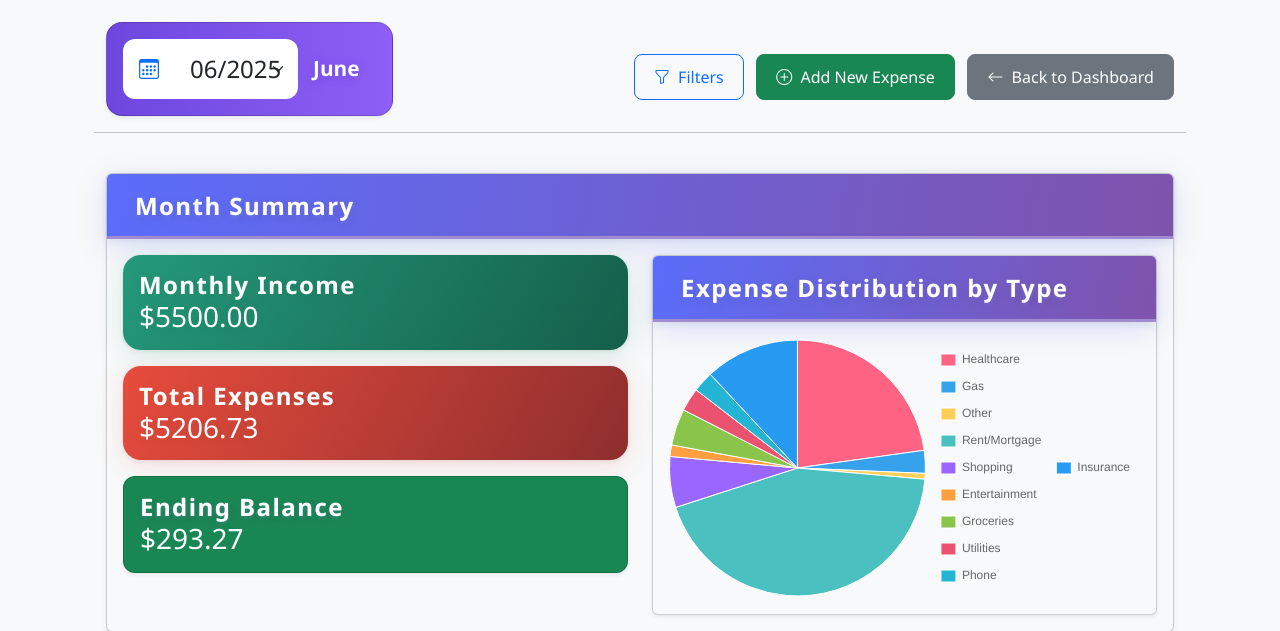
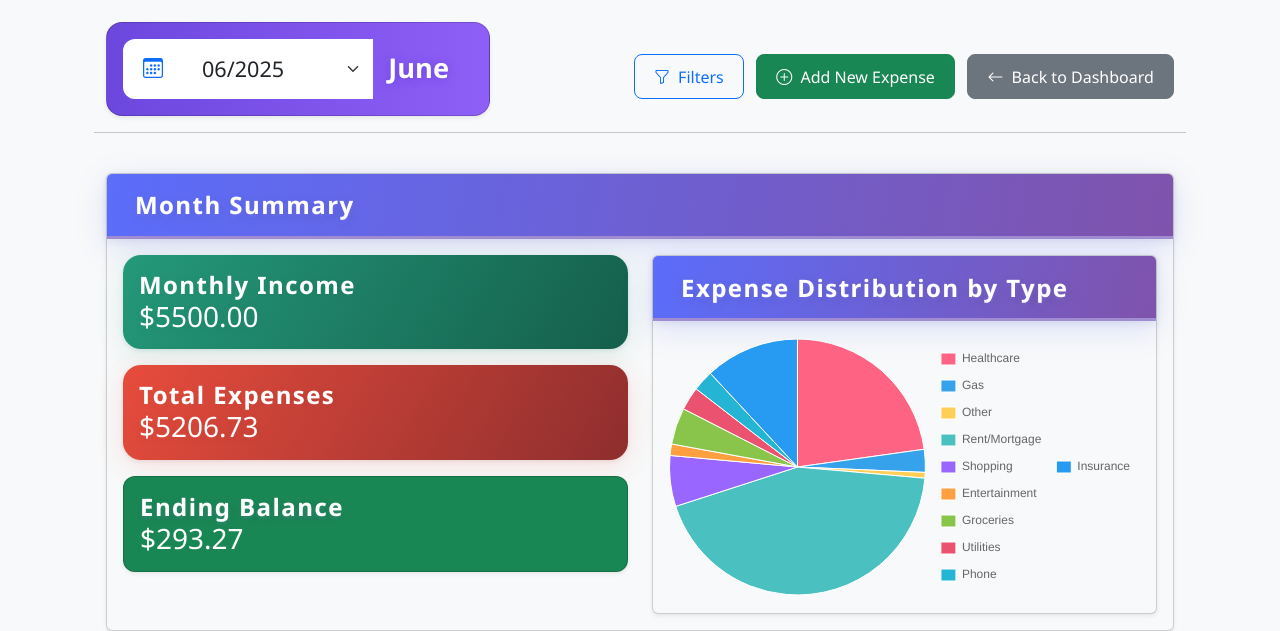
Before and after one commit to samwow13/flaskSpendingTrackerApp, a Flask app: page /expenses/view in a window 1280 px wide. Shown: the part 58-689 px from the top of the page. Run offline with Flask 2, Linux system fonts and the light colour scheme; data comes from the database, SQL or seed files in the repository; both versions use the stored data as it was after the commit.

Commit message:
Fixed dropdown look and feel

```diff
--- a/templates/view_expenses.html
+++ b/templates/view_expenses.html
@@ -48,12 +48,15 @@
 <div class="container-fluid px-4 mb-4">
     <div class="row">
         <div class="col-12 d-flex justify-content-between align-items-center flex-wrap">
+            <!-- Enhanced Month Selection Area -->
 <div class="card shadow-sm mb-3" style="background: linear-gradient(90deg, #6c47de 0%, #8f5ff7 100%); border-radius: 1rem;">
   <div class="card-body py-3">
     <form action="{{ url_for('expense_routes.view_expenses') }}" method="GET" id="monthForm" class="mb-0">
-            <div class="input-group input-group-lg">
-                <span class="input-group-text bg-white border-0" style="border-top-left-radius: 0.75rem; border-bottom-left-radius: 0.75rem;"><i class="bi bi-calendar3 text-primary"></i></span>
-                <select class="form-select form-select-lg border-0" name="month_id" id="month_id" style="max-width: 320px; font-size: 1.5rem; padding: 0.75rem 1rem; border-top-right-radius: 0.75rem; border-bottom-right-radius: 0.75rem;" onchange="this.form.submit()">
+      <div class="input-group input-group-lg flex-nowrap" style="min-width: 350px; max-width: 480px;"> <!-- Increased width -->
+        <span class="input-group-text bg-white border-0" style="border-top-left-radius: 0.75rem; border-bottom-left-radius: 0.75rem; padding-left: 1.25rem; padding-right: 1.25rem;">
+          <i class="bi bi-calendar3 text-primary"></i>
+        </span>
+        <select class="form-select form-select-lg border-0 flex-grow-1" name="month_id" id="month_id" style="min-width: 160px; font-size: 1.35rem; padding: 0.85rem 1.25rem; border-radius: 0;" onchange="this.form.submit()">
           {% for month in all_months %}
             <option value="{{ month.id }}" {% if month.id == month_data.id %}selected{% endif %}>
               {{ "%02d"|format(month.month) }}/{{ month.year }}
@@ -61,13 +64,14 @@
           {% endfor %}
         </select>
         {% set month_names = ['', 'January', 'February', 'March', 'April', 'May', 'June', 'July', 'August', 'September', 'October', 'November', 'December'] %}
-<span class="input-group-text bg-transparent border-0 ps-3" style="font-size: 1.3rem; color: #fff; font-weight: 600; text-shadow: 0 1px 8px #6c47de;">
+        <span class="input-group-text bg-transparent border-0 ps-3 pe-4" style="font-size: 1.7rem; color: #fff; font-weight: 700; text-shadow: 0 1px 8px #6c47de; min-width: 80px;">
           {{ month_names[month_data['month']] }}
         </span>
       </div>
     </form>
   </div>
 </div>
+<!-- End Enhanced Month Selection Area -->
             <div class="mt-3 mt-md-0">
                 <button type="button" class="btn btn-outline-primary me-2 position-relative" data-bs-toggle="modal" data-bs-target="#filtersModal">
                     <i class="bi bi-funnel me-1"></i> Filters
```
Also changed, not shown: spending_tracker.db. Lines whose indentation alone changed are shown as unchanged.
